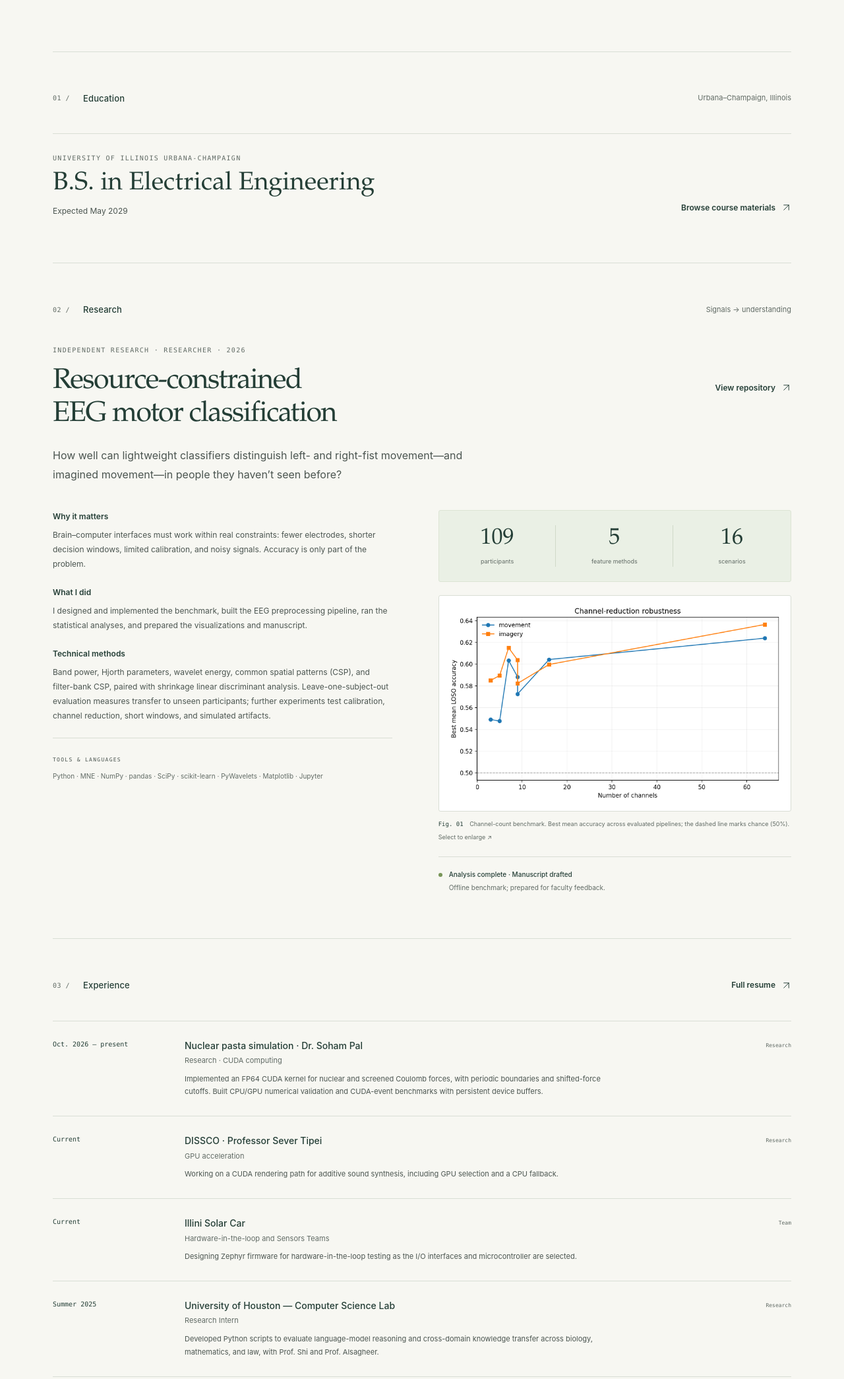
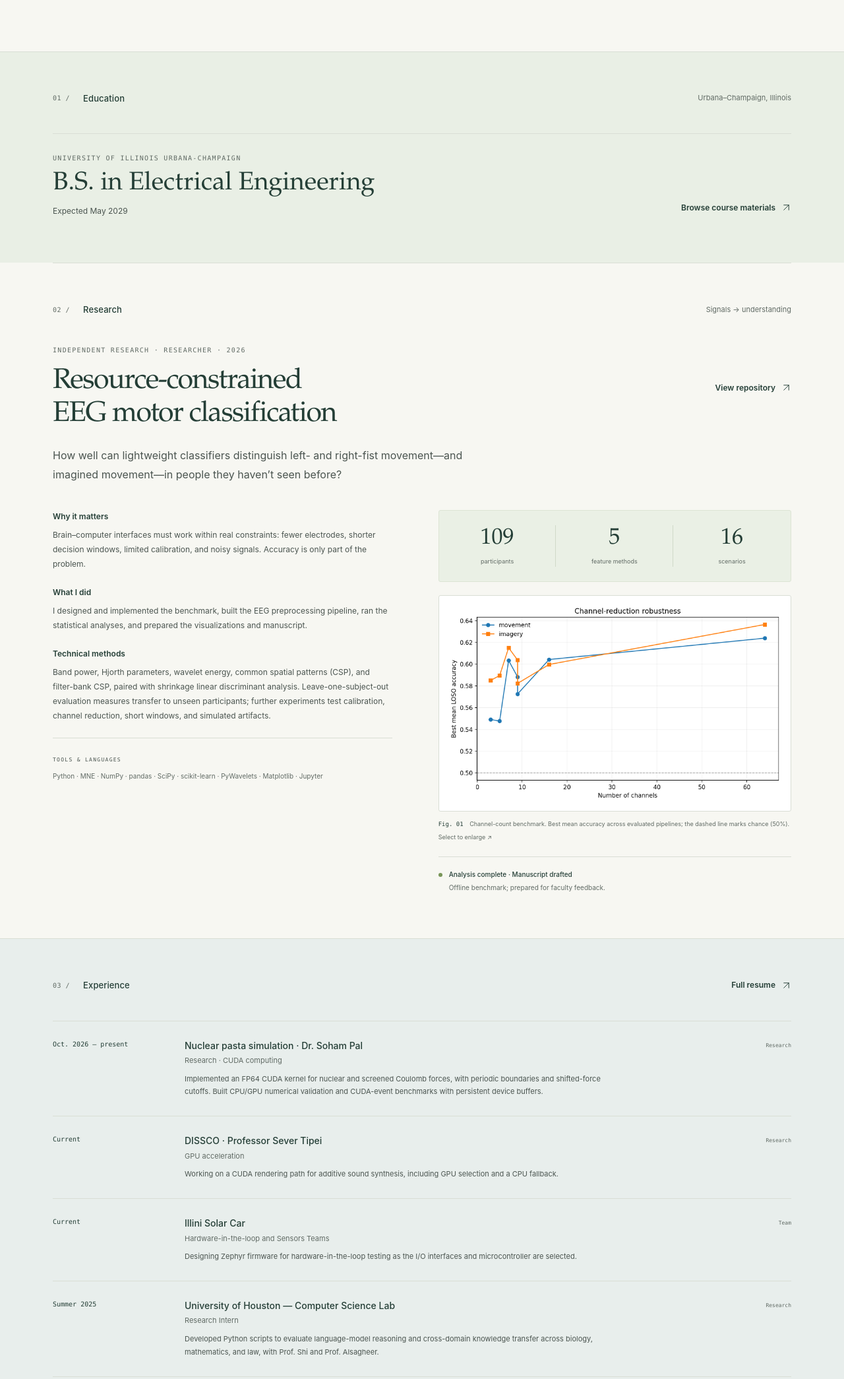
Before and after one commit to cat-readme-txt/Qihan-Personal-Website, a website: page index.html in a window 1280 px wide. Shown: the part 640-2730 px from the top of the page at 66% size. Drawn offline with Linux system fonts and the light colour scheme.

Commit message:
Differentiate portfolio sections with color

```diff
--- a/index.html
+++ b/index.html
@@ -174,9 +174,10 @@
 
       <section
         id="education"
-        class="section section-width education-section"
+        class="section education-section"
         aria-labelledby="education-heading"
       >
+        <div class="section-width">
           <div class="section-heading">
             <h2 id="education-heading">
               <span class="section-number">01 /</span> Education
@@ -192,6 +193,7 @@
             <a class="text-link" href="./courses.html">Browse course materials
               <svg class="icon" aria-hidden="true"><use href="#arrow-up-right" /></svg>
             </a>
+          </div>
         </div>
       </section>
 
@@ -307,9 +309,10 @@
 
       <section
         id="experience"
-        class="section section-width experience-section"
+        class="section experience-section"
         aria-labelledby="experience-heading"
       >
+        <div class="section-width">
           <div class="section-heading">
             <h2 id="experience-heading">
               <span class="section-number">03 /</span> Experience
@@ -377,6 +380,7 @@
               <span class="experience-type">Research</span>
             </article>
           </div>
+        </div>
       </section>
       <section
         id="leadership"
@@ -419,9 +423,10 @@
       </section>
       <section
         id="interests"
-        class="section section-width"
+        class="section skills-section"
         aria-labelledby="interests-heading"
       >
+        <div class="section-width">
           <div class="section-heading">
             <h2 id="interests-heading">
               <span class="section-number">05 /</span> Skills &amp; Interests
@@ -462,6 +467,7 @@
             <div><h3>Languages</h3><p>C++ · C · Python · Java · Bash · TypeScript · JavaScript</p></div>
             <div><h3>Platforms &amp; tools</h3><p>CUDA · Linux · Git · virtual machines · KiCad · MCUXpresso IDE</p></div>
             <div><h3>Libraries &amp; frameworks</h3><p>NumPy · MNE · React · Node.js · HTML · CSS</p></div>
+          </div>
         </div>
       </section>
 
--- a/styles.css
+++ b/styles.css
@@ -340,6 +340,15 @@ h1 {
 .section {
   padding-block: 59px 68px;
   border-top: 1px solid var(--line);
+}
+.education-section {
+  background: #e9efe5;
+}
+.experience-section {
+  background: #e8eeec;
+}
+.skills-section {
+  background: #f0ecdf;
 }
 .section-heading {
   display: flex;
```
Lines whose indentation alone changed are shown as unchanged.
